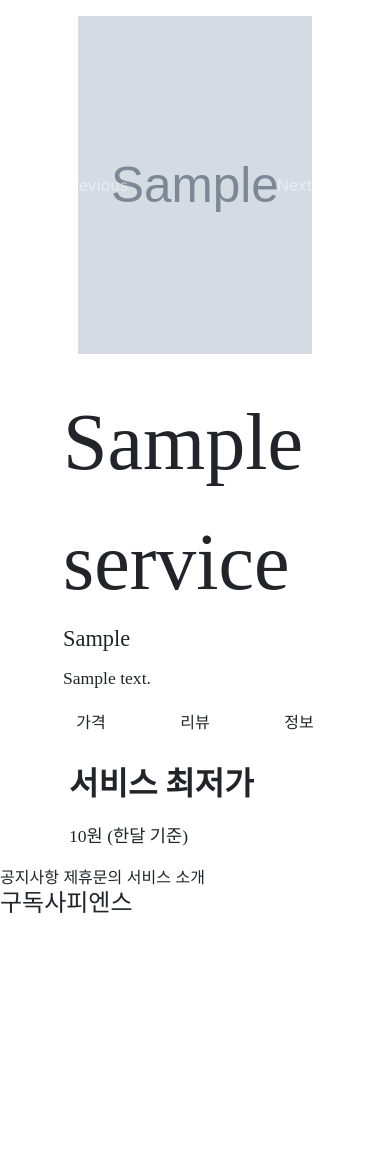
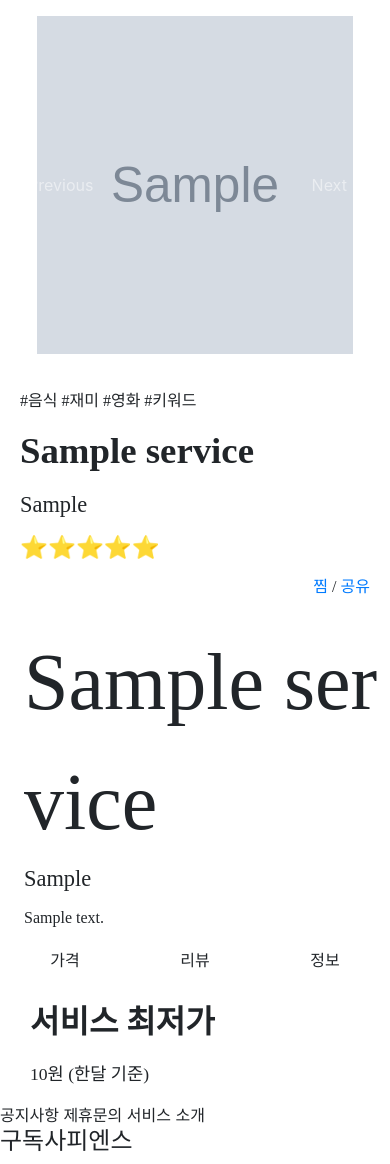
Before and after one commit to TEAM-GudokSapiens/Gudok_Sapiens, a Django app: page /services/detail/1/ in a window 390 px wide. Shown: the part 96-1260 px from the top of the page. Before the commit the page ends 1009 px from the top, so only its background shows below. Run offline with Django 3.2, Linux system fonts and the light colour scheme; tables that the repository leaves empty hold one stand-in row (values such as "Sample post"); grey boxes marked "Sample" are stand-in pictures; some libraries are stand-ins or nearby versions; some web fonts are replaced.

Commit message:
Fix: [반응형 fixing box 수정, 리뷰 css 구조 수정]

```diff
--- a/services/models.py
+++ b/services/models.py
@@ -1,6 +1,8 @@
 from django.db import models
 from likes.models import Like
 from taggit.managers import TaggableManager
+from django.core.paginator import Paginator
+
 
 class Category(models.Model):
     name = models.CharField(max_length=150, db_index=True)
@@ -54,6 +56,24 @@ class Service(models.Model):
     link = models.URLField(verbose_name='서비스 홈페이지', max_length=200)
     tags = TaggableManager(blank=True)
     created_at = models.DateTimeField(auto_now_add=True)
+
+    def get_review(self):
+        reviews = self.review.all()
+        return reviews
+
+    def get_review_count(self):
+        counts = self.review.all().count()
+        return counts
+
+    # def get_context_data(self, **kwargs):
+    # context = super(PostDetailView, self).get_context_data(**kwargs)
+    # comments = context['post'].comment_set.all()
+    # paginator = Paginator(comments, per_page=50)
+    # page_number = 1  # get it from query sting or whatever the way you want
+    # page = paginator.page(page_number)
+    # context['comments'] = page
+    # return context
+
     # dibs = models.OneToOneField(
     #     Like, on_delete=models.PROTECT, verbose_name='찜',blank=True,null=True)
 
--- a/services/templates/services/detail.html
+++ b/services/templates/services/detail.html
@@ -24,11 +24,9 @@
                         </div>
                     </div>
                     <button class="carousel-control-prev btn" data-bs-target="#carouselControls" data-bs-slide="prev">
-                        <span class="carousel-control-prev-icon" aria-hidden="true"></span>
                         <span class="visually-hidden">Previous</span>
                     </button>
                     <button class="carousel-control-next btn" data-bs-target="#carouselControls" data-bs-slide="next">
-                        <span class="carousel-control-next-icon" aria-hidden="true"></span>
                         <span class="visually-hidden">Next</span>
                     </button>
                 </div>
@@ -46,6 +44,20 @@
                         <img src="{{ service.img4.url }}" />
                     </div>
                 </div>
+            </div>
+        </div>
+        <div class="fixing-box">
+            <div class="keywords">
+                <div>#음식</div>
+                <div>#재미</div>
+                <div>#영화</div>
+                <div>#키워드</div>
+            </div>
+            <div class="fix-name">{{service.name}}</div>
+            <div class="fix-intro">{{service.intro}}</div>
+            <div class="fix-stars">⭐️⭐️⭐️⭐️⭐️</div>
+            <div class="fix-link"><a href="">찜</a> /
+                <a href="">공유</a>
             </div>
         </div>
         <div class="service-container">
@@ -83,9 +95,9 @@
                     <div class="review-tab">
                         <div>
                             <span class="tab-title">리뷰</span>
-                            <span class="review-count ">{{service.review.all.count}}개</span>
+                            <span class="review-count ">{{service.get_review_count}}개</span>
                         </div>
-                        {% for review in service.review.all %}
+                        {% for review in service.get_review %}
                         <div class="review-container">
                             <div class="title-block mb-3">
                                 <span class="">{{review.user}}🌱</span>
@@ -93,19 +105,23 @@
                             </div>
                             <div class="content-block">
                                 {% if review.photo %}
-                                    <img src="{{ review.photo.url }}" class="review-img" />
+                                <div class="review-img">
+                                    <img src="{{ review.photo.url }}" />
+                                </div>
                                 {% endif %}
-                                <span class="">{{review.title}}</span>
-                                <span class="">{{review.content}}</span>
+                                <div class="review-content">
+                                    <div class="">{{review.title}}</div>
+                                    <div class="">{{review.content}}</div>
+                                </div>
                             </div>
                         </div>
+                        <hr>
                         {% endfor %}
                         <!-- <a href="{% url 'reviews:create' service.id %}">
                             <div class="btn btn-dark col-12">
                                 리뷰 쓰러가기
                             </div>
                         </a> -->
-                        <hr>
                         <form
                         action="{% url 'reviews:submit_ajax' service.id %}"
                         enctype="multipart/form-data"
@@ -126,20 +142,6 @@
                 </div>
             </div>
             <!-- tabend -->
-        </div>
-        <div class="fixing-box">
-            <div class="keywords">
-                <div>#음식</div>
-                <div>#재미</div>
-                <div>#영화</div>
-                <div>#키워드</div>
-            </div>
-            <div class="fix-name">{{service.name}}</div>
-            <div class="fix-intro">{{service.intro}}</div>
-            <div class="fix-stars">⭐️⭐️⭐️⭐️⭐️</div>
-            <div class="fix-link"><a href="">찜</a> /
-                <a href="">공유</a>
-            </div>
         </div>
     </div>
 </div>
--- a/static/base.css
+++ b/static/base.css
@@ -22,7 +22,7 @@
 .nav-link.btn:focus {
   color: white !important;
   background-color: rgb(203, 105, 228) !important;
-  border-color: rgb(203, 105, 228) !important;
+  border-color: rgb(204, 165, 214) !important;
   box-shadow: 10px 10px 2px 1px rgba(0, 0, 255, 0.2) !important;
 }
 
@@ -109,7 +109,7 @@
   font-size: 1.2rem;
 }
 
-@media screen and (max-width: 768px) {
+@media screen and (max-width: 930px) {
   .top-header-title {
     font-size: 1.5rem;
   }
@@ -117,17 +117,21 @@
     font-size: 0.8rem;
   }
   .service-container {
-    width: 80vw;
+    width: 100%;
   }
   .fixing-box {
-    display: none;
+    width: 100%;
+    display: block;
+    position: static;
   }
   .detail-container {
     display: flex;
     flex-direction: column;
     align-items: center;
   }
-
+  .main-img {
+    display: none;
+  }
   .main-img-container {
     width: 90%;
     padding-bottom: 15px;
@@ -158,11 +162,13 @@
     /* width: 90vw; */
   }
 }
-@media screen and (max-width: 1150px) {
+@media screen and (min-width: 769px) and (max-width: 1150px) {
   .service-content {
     font-size: 1.1rem;
   }
-
+  .img-container {
+    width: 60vw;
+  }
   .img-sub-container {
     height: 0px;
     width: 0px;
@@ -177,7 +183,7 @@
     height: auto;
   }
   .main-img-container {
-    width: auto;
+    width: 100%;
   }
   .main-img {
     display: none;
@@ -190,7 +196,7 @@
 }
 .carousel-item img {
   height: 40vh;
-  width: 60vw;
+  width: 100%;
 }
 .keywords {
   margin: 10px 0px;
@@ -222,9 +228,19 @@
   font-size: 1.1rem;
 }
 .review-img {
-  width: 200px;
-  height: 200px;
-  display: inline;
+  width: 15vw;
+  margin-right: 20px;
+}
+.review-img img {
+  width: 100%;
+  height: 100%;
+}
+.review-content {
+  /* display: inilne; */
+}
+.content-block {
+  display: flex;
+  justify-content: flex-start;
 }
 .review-count,
 .review-date {
```
